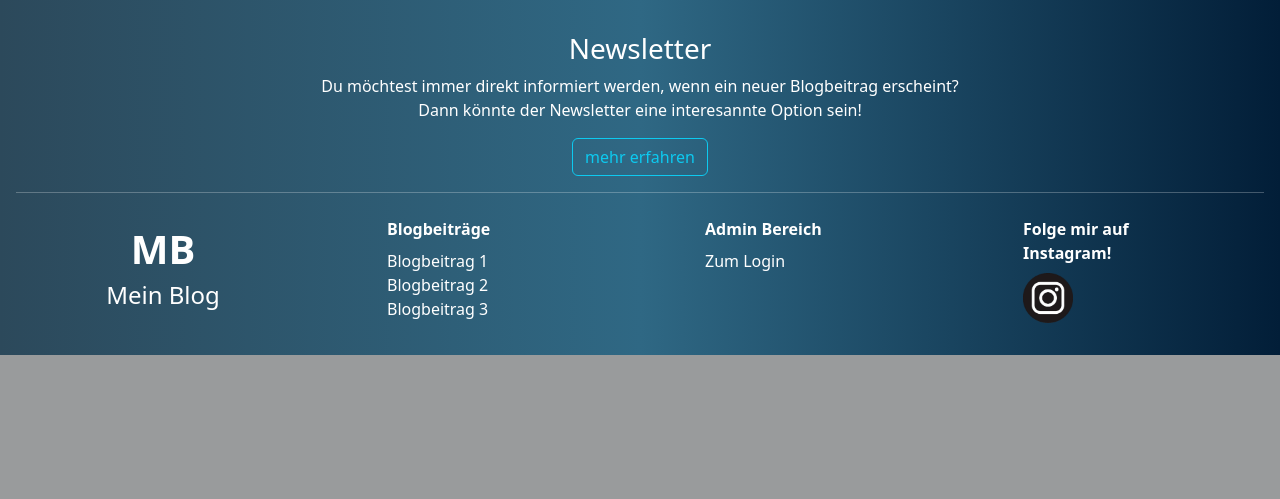
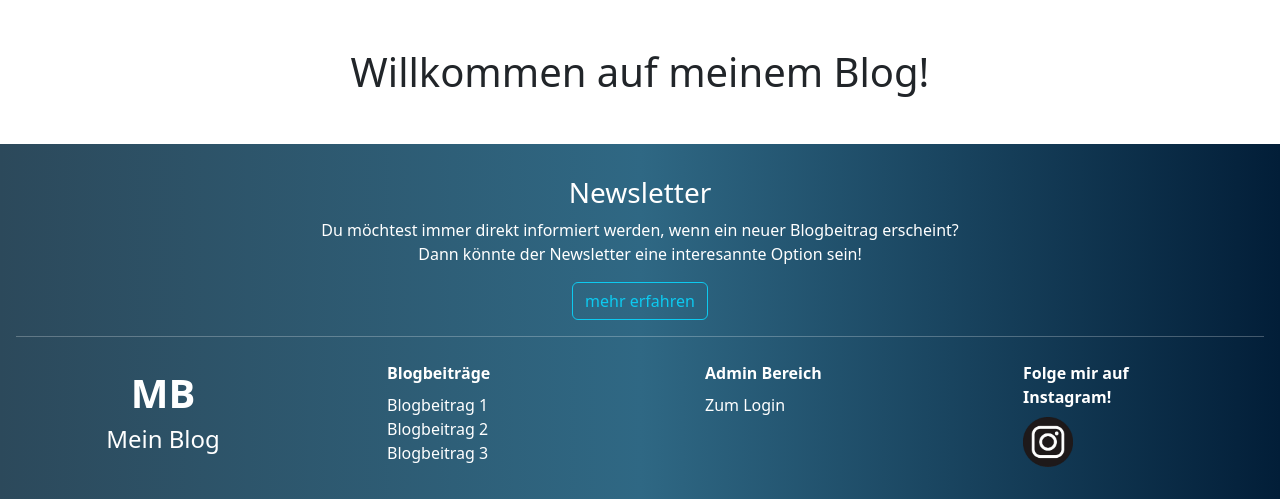
Before and after one commit to Antje-Claudia/T4_Projekt_Semester_3, a PHP site: page / in a window 1280 px wide. Shown: the part 646-1145 px from the top of the page. Before the commit the page ends 1001 px from the top, so only its background shows below. Run offline with PHP 8.4, Linux system fonts and the light colour scheme; some libraries are stand-ins or nearby versions.

Commit message:
Added Headline.

```diff
--- a/index.php
+++ b/index.php
@@ -63,8 +63,9 @@
             <a href="#" class="btn btn-lg btn-info">Zum Beitrag</a>
           </div>
         </div>
-      </div>
-    <!-- Footer -->
+    </div>
+    <h1 class="mb-5 mt-5 text-center">Willkommen auf meinem Blog!</h1>
+      <!-- Footer -->
         <?php
             include "footer.html";
         ?>
@@ -72,7 +73,5 @@
     <script src="https://code.jquery.com/jquery-3.2.1.slim.min.js" integrity="sha384-KJ3o2DKtIkvYIK3UENzmM7KCkRr/rE9/Qpg6aAZGJwFDMVNA/GpGFF93hXpG5KkN" crossorigin="anonymous"></script>
     <script src="https://cdn.jsdelivr.net/npm/popper.js@1.12.9/dist/umd/popper.min.js" integrity="sha384-ApNbgh9B+Y1QKtv3Rn7W3mgPxhU9K/ScQsAP7hUibX39j7fakFPskvXusvfa0b4Q" crossorigin="anonymous"></script>
     <script src="https://cdn.jsdelivr.net/npm/bootstrap@4.0.0/dist/js/bootstrap.min.js" integrity="sha384-JZR6Spejh4U02d8jOt6vLEHfe/JQGiRRSQQxSfFWpi1MquVdAyjUar5+76PVCmYl" crossorigin="anonymous"></script>
-  </body>
-</html>
     </body>
 </html>
```
